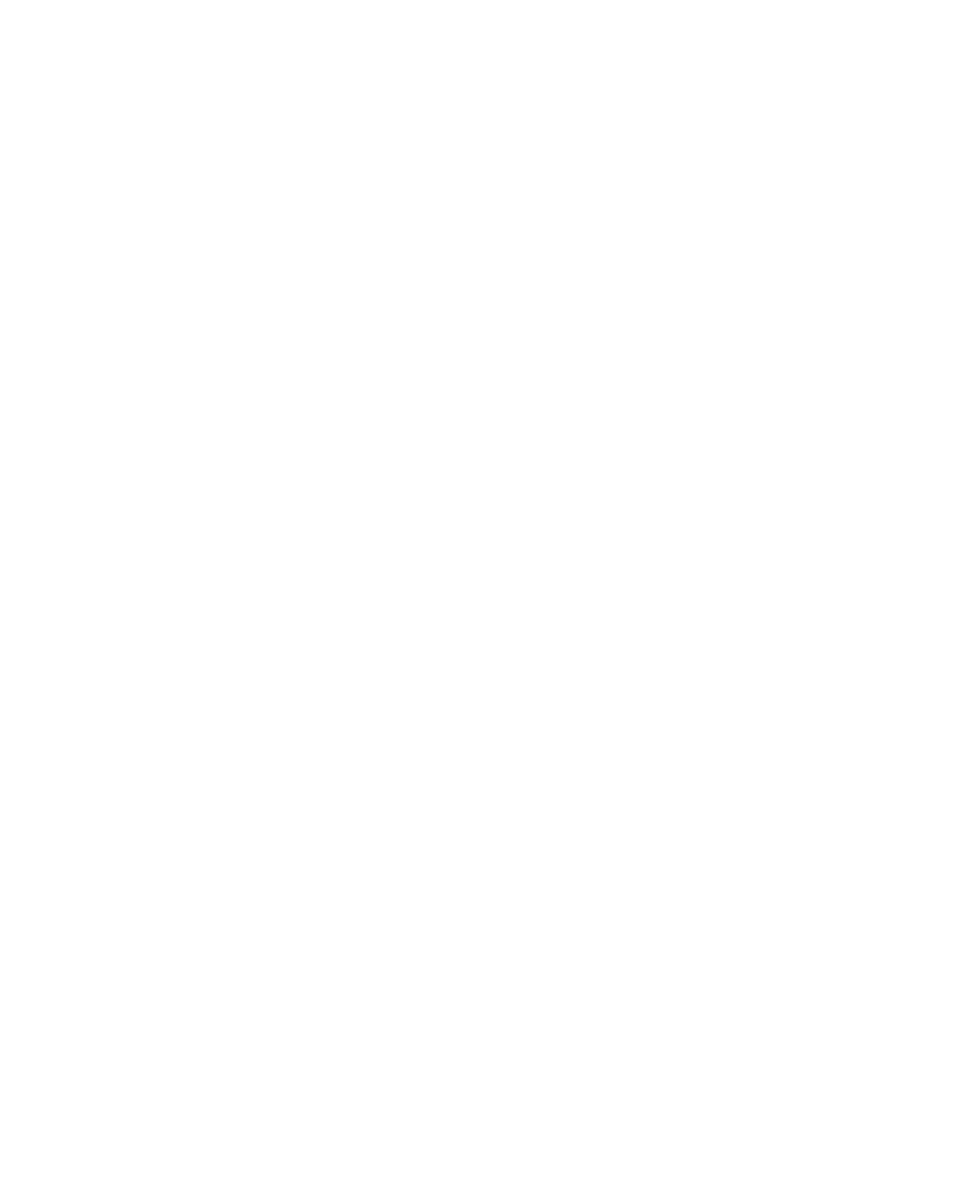
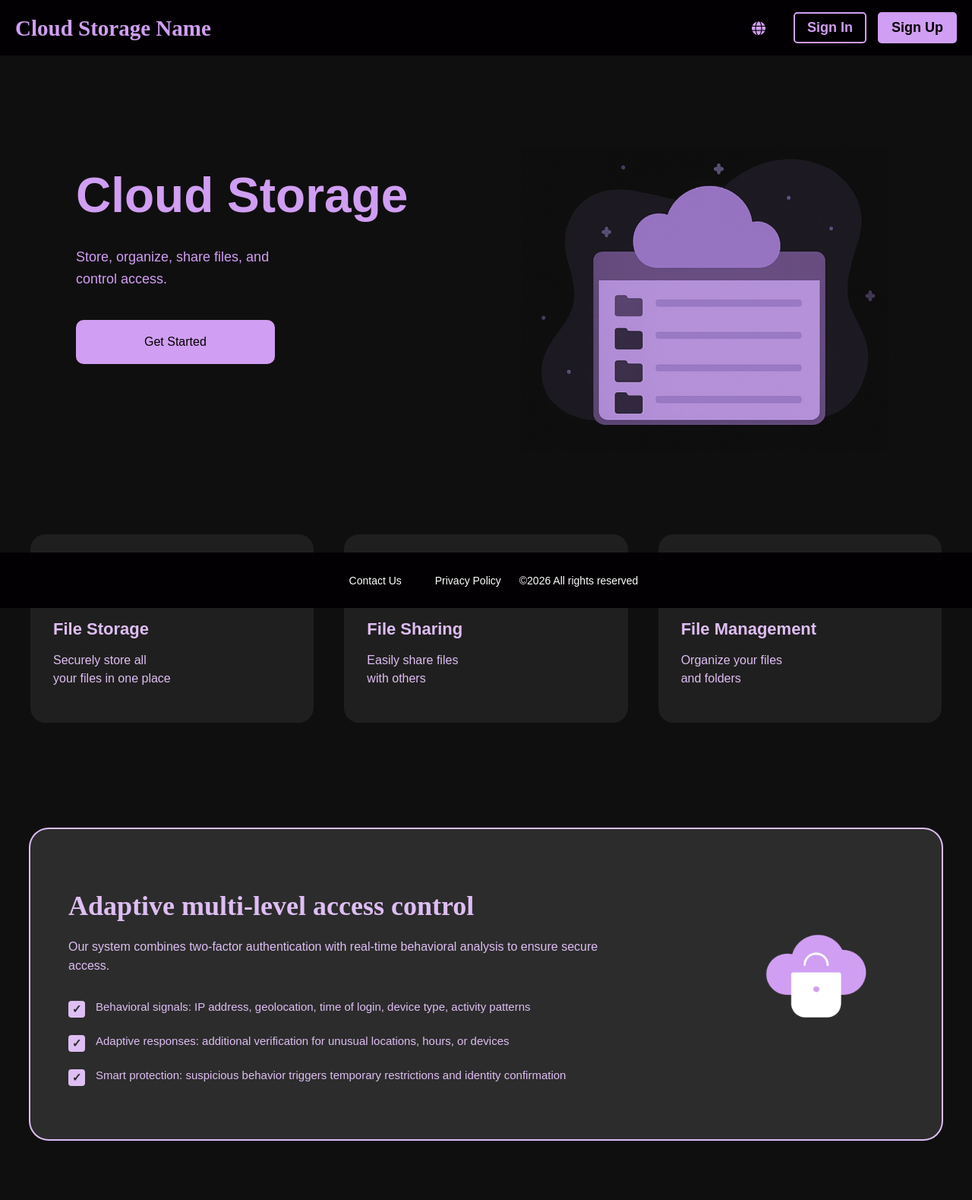
Before and after one commit to martamysyshynn/LockCloud, a Flask app: page / in a window 1280 px wide. Before the commit the page is empty. Shown: the whole page at 76% size. Before the commit the page ends 800 px from the top, so only its background shows below. Run offline with Flask 3, Linux system fonts and the light colour scheme.

Commit message:
Created home page(and updated base.html, home_page.html, style.css)

```diff
--- a/static/style.css
+++ b/static/style.css
@@ -0,0 +1,279 @@
+html, body {
+    height: 100%;
+    margin: 0;
+}
+
+body {
+    margin: 0;
+    background-color: #100F10;
+    margin-top: 73px;
+    padding-bottom: 73px;
+    font-family: Itim, sans-serif;
+    color: #fff;
+}
+
+/* Верхня смужка */
+.top-bar {
+    background-color: #020002;
+    height: 73px;
+    width: 100%;
+    position: fixed;
+    top: 0;
+    left: 0;
+    z-index: 1000;
+}
+
+/* Нижня смужка */
+.bottom-bar {
+    background-color: #020002;
+    height: 73px;
+    width: 100%;
+    position: fixed;
+    bottom: 0;
+    left: 0;
+    z-index: 500;
+}
+
+/* Контент у верхній смужці */
+.top-bar-content {
+    position: fixed;
+    top: 0;
+    left: 0;
+    width: 100%;
+    max-width: 100%;
+    height: 73px;
+    display: flex;
+    align-items: center;
+    justify-content: space-between;
+    padding: 0 20px;
+    box-sizing: border-box;
+    z-index: 1001;
+}
+
+.bottom-bar {
+    background-color: #020002; /* колір схожий на верхню смужку */
+    height: 73px;
+    width: 100%;
+    position: fixed;
+    bottom: 0;
+    left: 0;
+    display: flex;
+    align-items: center;
+    justify-content: center;
+    color: #fff;
+    font-size: 14px;
+    z-index: 1000;
+}
+
+.bottom-bar a {
+    color: #fff;
+    text-decoration: none;
+    margin: 0 20px;
+}
+
+.bottom-bar a:hover {
+    text-decoration: underline;
+}
+
+.name-text {
+    color: #D09EF2;
+    font-size: 29px;
+    font-family: 'Itim';
+    font-weight: bold;
+    line-height: 48px;
+}
+
+.buttons {
+    display: flex;
+    align-items: center;
+}
+
+.btn-language {
+    display: flex;
+    align-items: center;
+    justify-content: center;
+    width: 40px;
+    height: 40px;
+    color: #D09EF2;
+    background-color: transparent;
+    border: none !important;
+    margin-right: 10px;
+    text-decoration: none;
+    font-size: 18px;
+    transition: 0.3s;
+}
+
+.buttons a.btn-signin {
+    margin-left: 0;
+}
+
+.buttons a {
+    text-decoration: none;
+    color: #D09EF2;
+    font-size: 18px;
+    font-weight: bold;
+    margin-left: 15px;
+    padding: 8px 16px;
+    border: 2px solid #D09EF2;
+    border-radius: 5px;
+    transition: 0.3s;
+}
+
+.buttons a.btn-signup {
+    background-color: #D09EF2;
+    color: #020002;
+}
+
+.buttons a:hover {
+    opacity: 0.8;
+}
+
+/* HERO */
+.hero {
+    display: flex;
+    align-items: center;
+    justify-content: space-between;
+    padding: 100px;
+    min-height: 100vh;
+    box-sizing: border-box;
+}
+
+.hero-content {
+    margin-top: -300px;   /* піднімає весь блок трохи вище */
+}
+
+/* LEFT */
+.hero-content h1 {
+    font-size: 64px;
+    color: #D09EF2;
+    margin-bottom: 30px;
+}
+
+.hero-content p {
+    font-size: 18px;
+    line-height: 1.6;
+    color: #D09EF2;
+    margin-bottom: 40px;
+}
+
+.hero-btn {
+    background: #D09EF2;
+    color: #000;
+    border: none;
+    outline: none;
+    padding: 20px 90px;
+    border-radius: 10px;
+    font-size: 16px;
+    cursor: pointer;
+}
+
+.hero-btn:hover {
+    background: #D09EF2;
+}
+
+/* RIGHT */
+.hero-image img {
+    margin-top: -150px;
+    max-width: 500px;
+    width: 100%;
+}
+
+/* FEATURES SECTION */
+.features {
+    margin-top: -250px;
+    display: flex;
+    justify-content: center;
+    gap: 40px;
+    padding: 80px 40px;
+}
+
+.feature-card {
+    background-color: #201F1F;     /* колір прямокутника */
+    border-radius: 20px;           /* заокруглення */
+    width: 320px;
+    padding: 30px;
+    color: #DEBEF3;                /* фіолетовий контент */
+    text-align: left;
+}
+
+.feature-icon {
+    font-size: 40px;
+    margin-bottom: 20px;
+    color: #DEBEF3;
+}
+
+.feature-card h3 {
+    font-size: 22px;
+    margin-bottom: 12px;
+}
+
+.feature-card p {
+    font-size: 16px;
+    line-height: 1.5;
+}
+
+/* SECURITY SECTION */
+.security {
+    margin-top: -20px;
+    padding: 80px 40px;
+}
+
+.security-box {
+    background-color: #2C2C2C;
+    border-radius: 24px;
+    padding: 50px;
+    display: flex;
+    justify-content: space-between;
+    align-items: center;
+    max-width: 1120px;
+    margin: 0 auto;
+    box-shadow: 0 0 0 2px #DEBEF3;
+}
+
+.security-text {
+    max-width: 65%;
+    color: #DEBEF3;
+}
+
+.security-text h2 {
+    font-family: 'Itim';
+    font-size: 36px;
+    margin-bottom: 20px;
+}
+
+.security-desc {
+    font-size: 16px;
+    margin-bottom: 30px;
+    line-height: 1.6;
+}
+
+.security-list {
+    list-style: none;
+    padding: 0;
+}
+
+.security-list li {
+    display: flex;
+    align-items: flex-start;
+    margin-bottom: 20px;
+    font-size: 15px;
+    line-height: 1.5;
+}
+
+.check {
+    display: inline-flex;
+    justify-content: center;
+    align-items: center;
+    min-width: 22px;
+    height: 22px;
+    background-color: #DEBEF3;
+    color: #2A2A2A;
+    border-radius: 4px;
+    font-weight: bold;
+    margin-right: 14px;
+    margin-top: 3px;
+}
+
+.security-image img {
+    width: 220px;
+}
--- a/templates/base.html
+++ b/templates/base.html
@@ -1,11 +1,29 @@
 <!DOCTYPE html>
-<html lang="en">
+<html lang="uk">
 <head>
     <meta charset="UTF-8">
-    <meta name="viewport" content="width=device-width, initial-scale=1.0">
-    <title>{% block title %}Cloud Storage{% endblock %}</title>
+    <title>Cloud Storage</title>
+
+    <link rel="stylesheet" href="{{ url_for('static', filename='style.css') }}">
+    <link rel="stylesheet" href="https://cdnjs.cloudflare.com/ajax/libs/font-awesome/6.0.0/css/all.min.css">
+
+
 </head>
 <body>
 
+<div class="top-bar"></div>
+
+
+{% block content %}{% endblock %}
+
+<div class="bottom-bar"></div>
+<footer class="bottom-bar">
+    <div class="footer-content">
+        <a href="#">Contact Us</a>
+        <a href="#">Privacy Policy</a>
+        ©2026 All rights reserved
+    </div>
+</footer>
+
 </body>
 </html>
--- a/templates/home_page.html
+++ b/templates/home_page.html
@@ -1,7 +1,80 @@
 {% extends "base.html" %}
 
-{% block title %}Home{% endblock %}
+{% block content %}
+<div class="top-bar-content">
+    <div class="name-text">Cloud Storage Name</div>
+    <div class="buttons">
+        <a href="#" class="btn-language"><i class="fas fa-globe"></i></a>
 
-{% block content %}
+        <a href="#" class="btn-signin">Sign In</a>
+        <a href="#" class="btn-signup">Sign Up</a>
+    </div>
+</div>
+<section class="hero">
+    <div class="hero-content">
+        <h1>Cloud Storage</h1>
+        <p>
+            Store, organize, share files, and<br>
+            control access.
+        </p>
+        <button class="hero-btn">Get Started</button>
+    </div>
+
+    <div class="hero-image">
+        <img src="{{ url_for('static', filename='img/img1.png') }}" alt="Cloud Storage">
+    </div>
+</section>
+<section class="features">
+    <div class="feature-card">
+        <i class="fas fa-folder feature-icon"></i>
+        <h3>File Storage</h3>
+        <p>Securely store all<br>your files in one place</p>
+    </div>
+
+    <div class="feature-card">
+        <i class="fas fa-share-alt feature-icon"></i>
+        <h3>File Sharing</h3>
+        <p>Easily share files<br>with others</p>
+    </div>
+
+    <div class="feature-card">
+        <i class="fas fa-cog feature-icon"></i>
+        <h3>File Management</h3>
+        <p>Organize your files<br>and folders</p>
+    </div>
+</section>
+<section class="security">
+    <div class="security-box">
+        <div class="security-text">
+            <h2>Adaptive multi-level access control</h2>
+            <p class="security-desc">
+                Our system combines two-factor authentication with real-time
+                behavioral analysis to ensure secure access.
+            </p>
+
+            <ul class="security-list">
+                <li>
+                    <span class="check">✓</span>
+                    Behavioral signals: IP address, geolocation, time of login,
+                    device type, activity patterns
+                </li>
+                <li>
+                    <span class="check">✓</span>
+                    Adaptive responses: additional verification for unusual
+                    locations, hours, or devices
+                </li>
+                <li>
+                    <span class="check">✓</span>
+                    Smart protection: suspicious behavior triggers temporary
+                    restrictions and identity confirmation
+                </li>
+            </ul>
+        </div>
+
+        <div class="security-image">
+            <img src="{{ url_for('static', filename='img/img2.png') }}" alt="Security">
+        </div>
+    </div>
+</section>
 
 {% endblock %}
```
Also changed, not shown: static/img/img1.png (added), static/img/img2.png (added), 3 other files.
